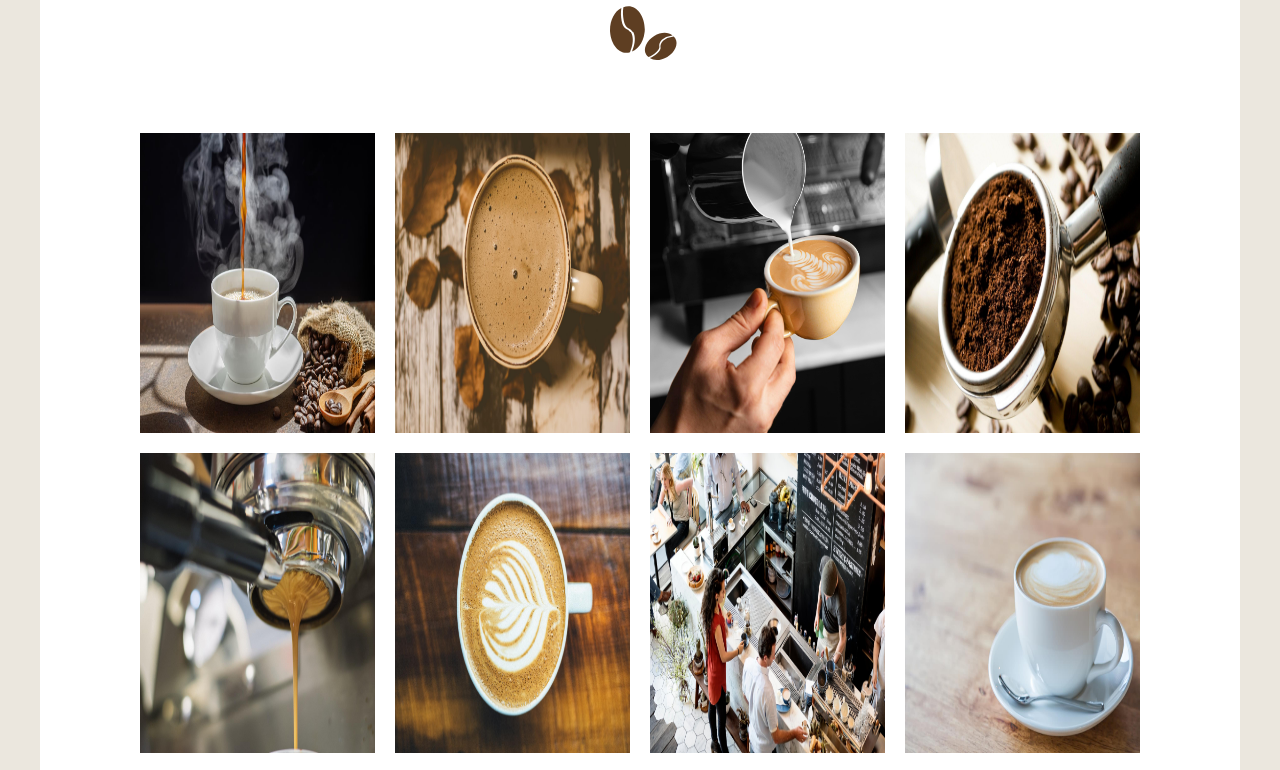
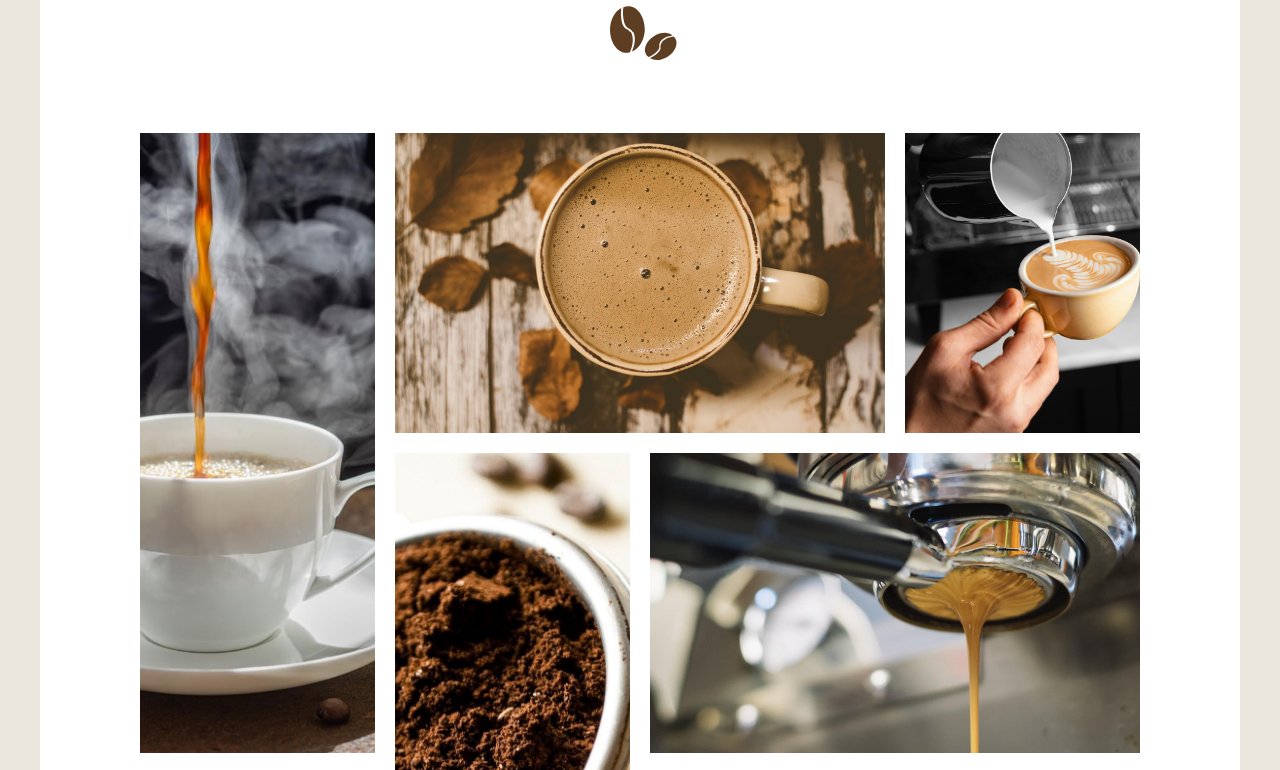
Before and after one commit to techred24/CAFETERIA, a website: page index.html in a window 1280 px wide. Shown: the part 1420-2190 px from the top of the page. Drawn offline with Linux system fonts and the light colour scheme; a web font is replaced by a local one.

Commit message:
Galeria done

```diff
--- a/src/scss/inicio/_galeria.scss
+++ b/src/scss/inicio/_galeria.scss
@@ -10,6 +10,83 @@
     .imagen {
         img {
             height: 30rem;
+            width: 30rem;
+            object-fit: cover;
+        }
+
+        @include m.desktop {
+            &:nth-child(1) {
+                grid-row: 1 / 3;
+
+                img {
+                    height: 62rem;
+                    object-position: center;
+                }
+            }
+
+            &:nth-child(2) {
+                grid-column: 2 / 4;
+
+                img {
+                    width: 62rem;
+                }
+            }
+
+            &:nth-child(4) {
+                grid-row: 2 / 4;
+
+                img {
+                    height: 62rem;
+                }
+            }
+
+            &:nth-child(5) {
+                grid-column: 3 / 5;
+
+                img {
+                    width: 62rem;
+                }
+            }
+
+            &:nth-child(6) {
+                grid-column: 3 / 5;
+
+                img {
+                    width: 62rem;
+                }
+            }
+
+            &:nth-child(7) {
+                grid-row: 3 / 5;
+
+                img {
+                    height: 62rem;
+                }
+            }
+
+            &:nth-child(8) {
+                grid-column: 2 / 5;
+
+                img {
+                    width: 94rem;
+                }
+            }
+
+            &:nth-child(9) {
+                grid-column: 1 / 3;
+
+                img {
+                    width: 62rem;
+                }
+            }
+
+            &:nth-child(10) {
+                grid-column: 3 / 5;
+
+                img {
+                    width: 62rem;
+                }
+            }
         }
     }
 }
```
Also changed, not shown: build/css/app.css.
